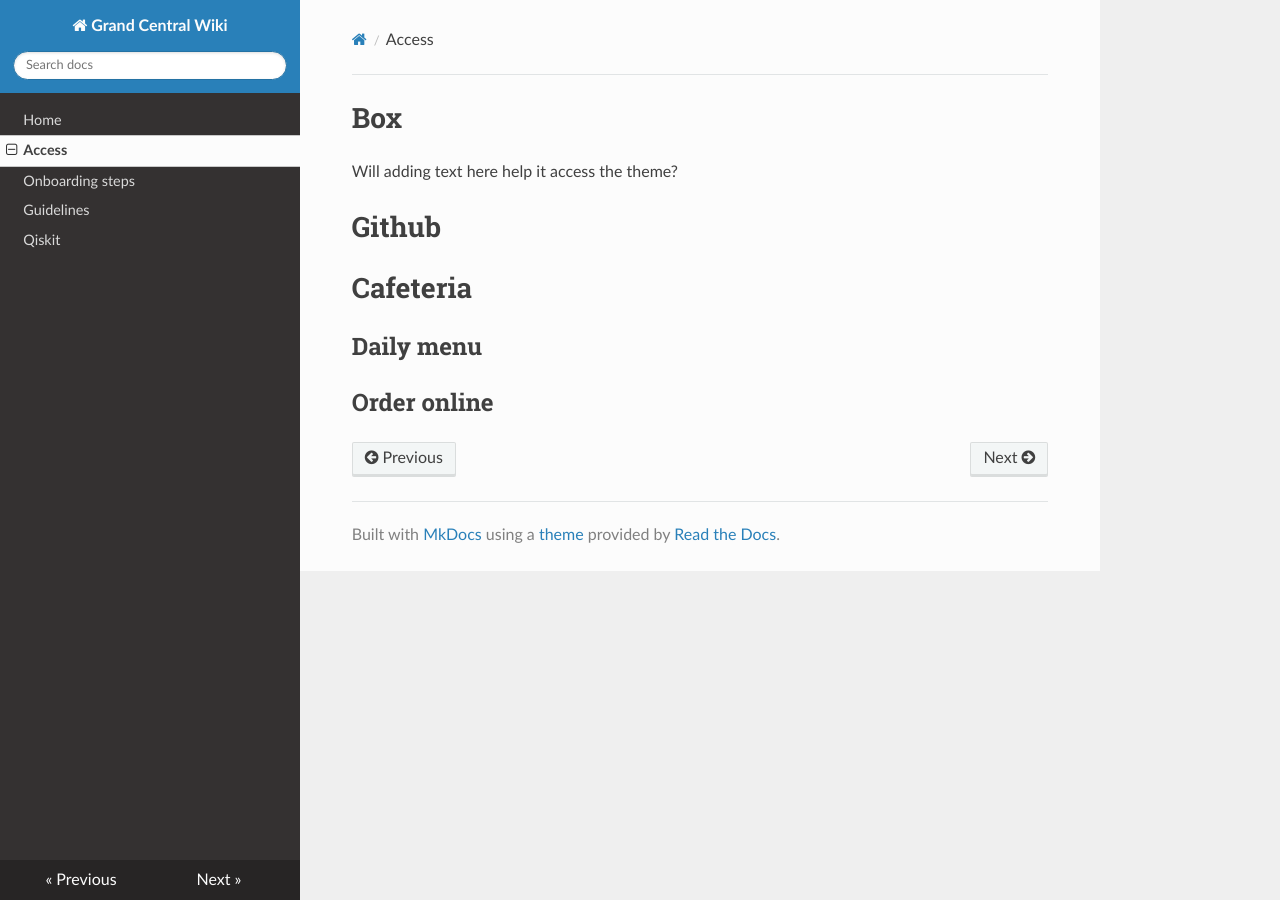
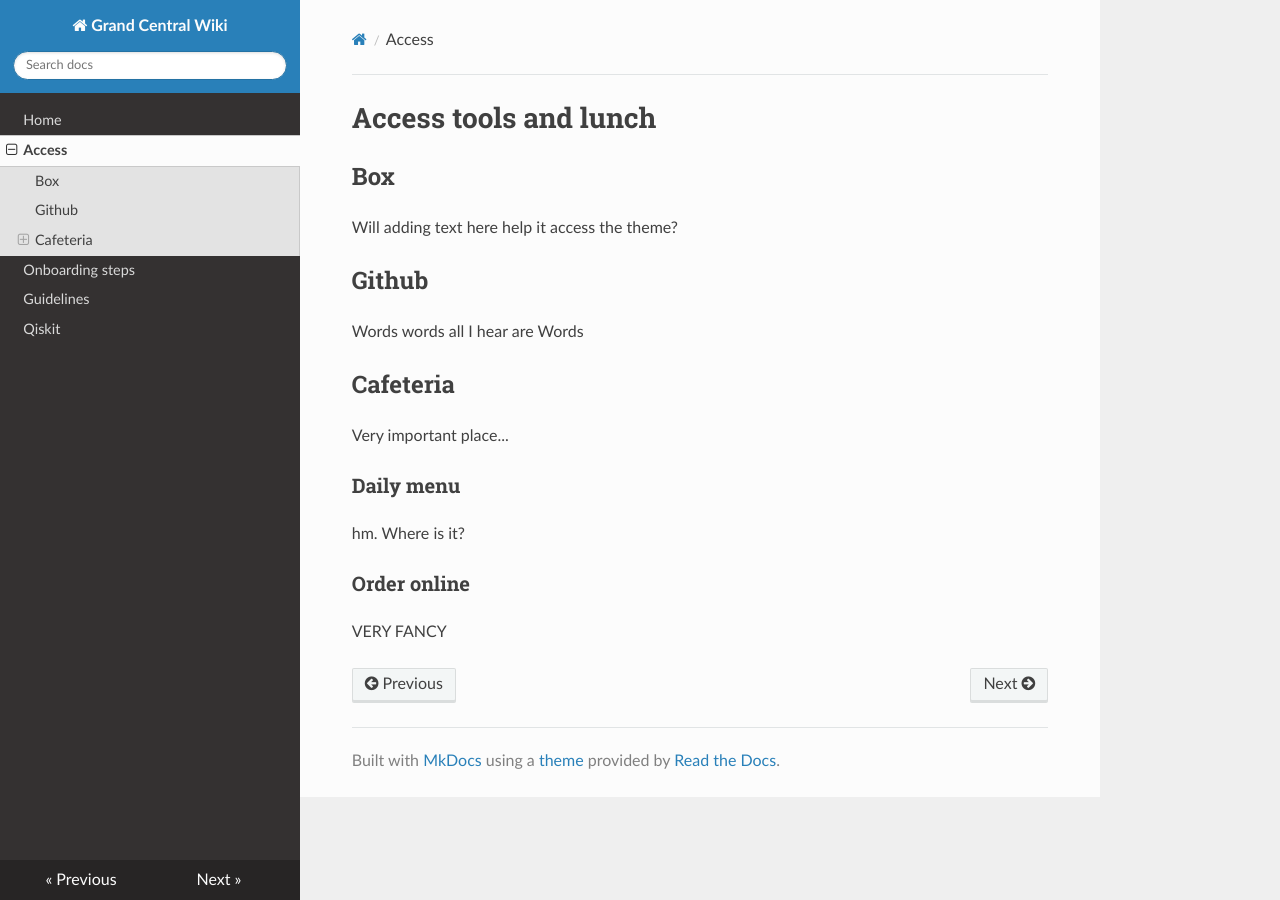
Before and after one commit to abbycross/test-mkdocs, an MkDocs documentation site: the page built from docs/access.md, in a window 1280 px wide. Built offline with MkDocs 1.6.1, drawn with Linux system fonts in a browser that asks for light colours; nearby versions of some CDN libraries.

Commit message:
some changes

```diff
--- a/docs/access.md
+++ b/docs/access.md
@@ -1,11 +1,21 @@
-# Box
+# Access tools and lunch
+
+## Box
 
 Will adding text here help it access the theme?
 
-# Github
+## Github
 
-# Cafeteria
+Words words all I hear are Words
 
-## Daily menu
+## Cafeteria
 
-## Order online
+Very important place...
+
+### Daily menu
+
+hm. Where is it?
+
+### Order online
+
+VERY FANCY
```
Also changed, not shown: docs/onboard.md (+3 -3 lines).
